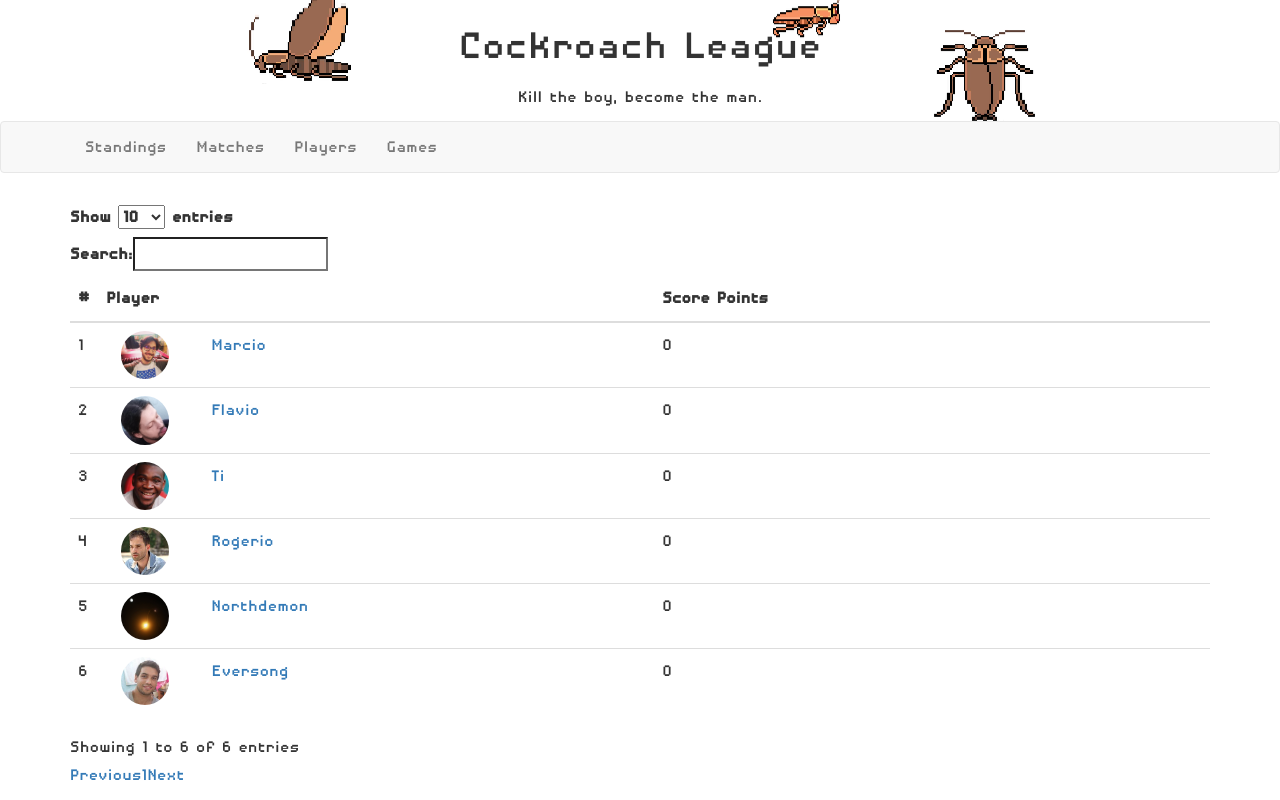
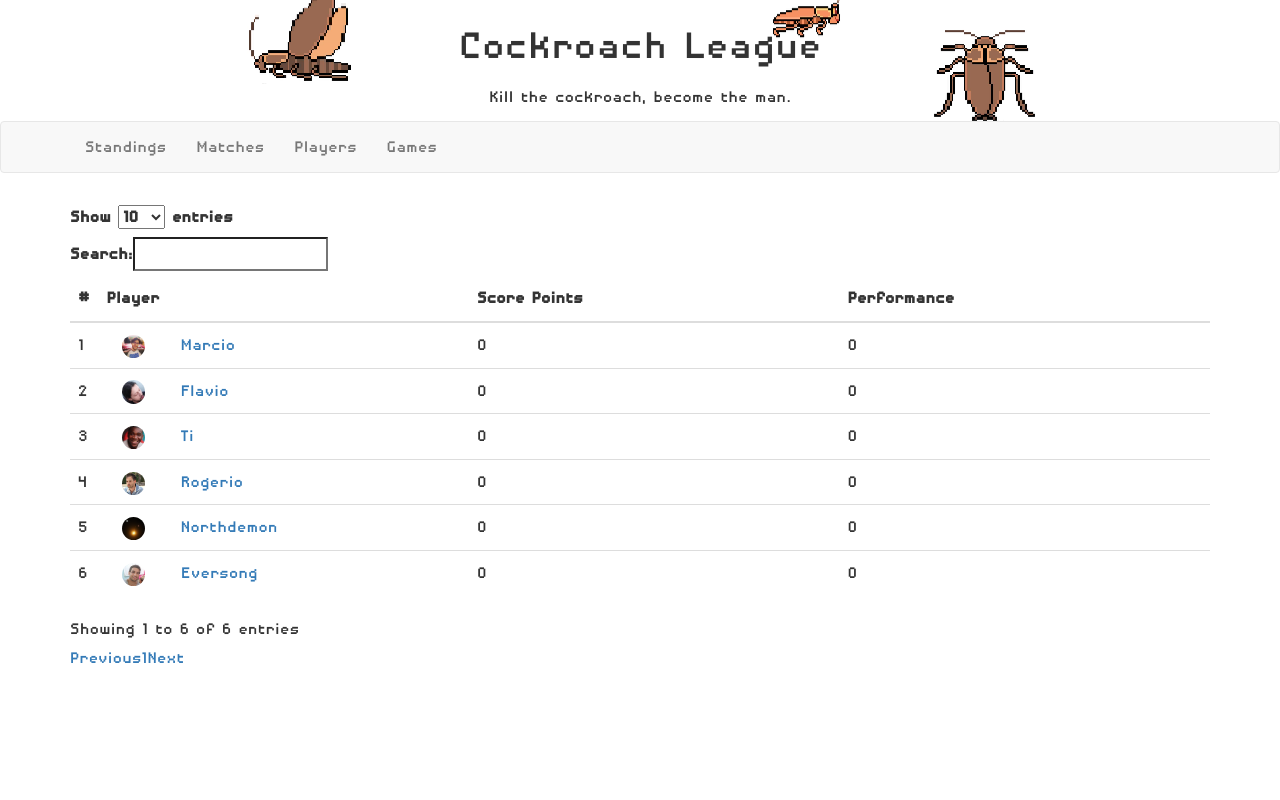
Before and after one commit to danielbicho/cockroach, a Django app: a page that uses templates/base_generic.html in a window 1280 px wide. Run offline with Django 3.2, Linux system fonts and the light colour scheme; data comes from the database, SQL or seed files in the repository; both versions use the stored data as it was after the commit; some libraries are stand-ins or nearby versions.

Commit message:
initial commit

```diff
--- a/rankings/controllers.py
+++ b/rankings/controllers.py
@@ -75,17 +75,32 @@
 
 class ScoresController:
 
+    def get_player_performance_by_game(self, player, game_name):
+        possible_points = 0
+        scored_points = 0
+        game_match_results = GameMatchResult.objects.filter(result_player=player,
+                                                            result_match_id__match_game__game_name=game_name)
+
+        for match_result in game_match_results:
+            table_points = TablePoints.objects.filter(table_standing="1").first()
+            game = match_result.result_match_id.match_game
+            possible_points += table_points.table_score * game.game_complexity
+            # it is assuming that the result_points were generated by generate_score_points
+            scored_points += match_result.result_points
+
+        return scored_points / possible_points if scored_points != 0 else 0
+
     def get_player_performance(self, player):
         possible_points = 0
-        made_points = 0
+        scored_points = 0
         game_match_results = GameMatchResult.objects.filter(result_player=player)
         for match_result in game_match_results:
             table_points = TablePoints.objects.filter(table_standing="1").first()
             game = match_result.result_match_id.match_game
             possible_points += table_points.table_score * game.game_complexity
             # it is assuming that the result_points were generated by generate_score_points
-            made_points += match_result.result_points
-        return made_points / possible_points
+            scored_points += match_result.result_points
+        return scored_points / possible_points
 
     def generate_score_points(self):
         game_match_results = GameMatchResult.objects.all()
@@ -109,8 +124,8 @@
             game_match_results = GameMatchResult.objects.filter(result_player=player)
             for match in game_match_results:
                 score += match.result_points
+
             players_score.append(score)
-
             players_performance.append(self.get_player_performance(player))
 
         sorted_indexes = np.argsort(players_score)[::-1]
@@ -128,6 +143,7 @@
 
     def generate_game_standings(self, game_name):
         standings = []
+        players_performance = []
         players = Player.objects.all()
         players_score = []
 
@@ -137,7 +153,9 @@
                                                                 result_player=player)
             for match in game_match_results:
                 score += match.result_points
+
             players_score.append(score)
+            players_performance.append(self.get_player_performance_by_game(player, game_name))
 
         sorted_indexes = np.argsort(players_score)[::-1]
 
@@ -146,6 +164,7 @@
             classification.player = players[int(sorted_indexes[i])]
             classification.standing_position = i + 1
             classification.score_points = round(players_score[int(sorted_indexes[i])], 2)
+            classification.performance_points = round(players_performance[int(sorted_indexes[i])], 2)
             standings.append(classification)
 
         return standings
--- a/rankings/views.py
+++ b/rankings/views.py
@@ -2,7 +2,6 @@
 
 from .controllers import ScoresController, PopulateController
 from .models import GameMatch, GameMatchResult, Player, Game
-
 
 
 def split_list_columns(l, num_column):
@@ -18,8 +17,7 @@
             row = [e]
             elem_count = 1
 
-    if elem_count != 1:
-        l_rows.append(row)
+    l_rows.append(row)
 
     return l_rows
 
@@ -63,7 +61,7 @@
     classifications = score_controller.generate_game_standings(game_name)
 
     context = {
-         'classifications': classifications,
+        'classifications': classifications,
     }
 
     return render(request, 'classification_by_game.html', context=context)
@@ -148,6 +146,7 @@
 
     return render(request, 'games.html', context=context)
 
+
 def game(request, game_name):
     """
     View function for display Game detail.
--- a/templates/base_generic.html
+++ b/templates/base_generic.html
@@ -20,7 +20,7 @@
             <h1 style="font-size: 48px">Cockroach League</h1>
         </div>
         <div class="row text-center">
-            <p>Kill the boy, become the man.</p>
+            <p>Kill the cockroach, become the man.</p>
         </div>
     </div>
 
--- a/templates/classification.html
+++ b/templates/classification.html
@@ -64,7 +64,7 @@
             "class": "index",
             targets: 0
         } ],
-        order: [[ 1, 'asc' ]],
+        order: [[ 3, 'dsc' ]],
         fixedColumns: true
     } );
 
--- a/templates/classification_by_game.html
+++ b/templates/classification_by_game.html
@@ -17,6 +17,7 @@
                 <th style="width: 1%">#</th>
                 <th style="width: 20%">Player</th>
                 <th style="width: 20%">Score Points</th>
+                <th style="width: 20%">Performance</th>
             </tr>
             </thead>
             <tbody>
@@ -34,6 +35,7 @@
                     </div>
                 </td>
                 <td>{{ entry.score_points }}</td>
+                <td>{{ entry.performance_points }}</td>
             </tr>
             {% endfor %}
             </tbody>
--- a/templates/game.html
+++ b/templates/game.html
@@ -17,6 +17,9 @@
                 <div class="row">
                     Playing Time: {{ game.game_time }}
                 </div>
+                <div class="row">
+                    <a href="{% url 'game_standings' game.game_name %}">Standing By Game</a>
+                </div>
             </div>
         </div>
     </div>
--- a/templates/games.html
+++ b/templates/games.html
@@ -20,6 +20,9 @@
                     <div class="row">
                         Playing Time: {{ game.game_time }}
                     </div>
+                    <div class="row">
+                        <a href="{% url 'game_standings' game.game_name %}">Standing By Game</a>
+                    </div>
                 </div>
             </div>
         {% endfor %}
--- a/templates/matches.html
+++ b/templates/matches.html
@@ -34,7 +34,9 @@
 
     <script>
         $(document).ready(function() {
-            $('#matches').DataTable();
+            $('#matches').DataTable({
+                order: [[ 2, 'dsc' ]],
+            });
         });
     </script>
 
--- a/templates/player.html
+++ b/templates/player.html
@@ -55,7 +55,9 @@
 
     <script>
         $(document).ready(function() {
-            $('#matches').DataTable();
+            $('#matches').DataTable({
+                order: [[ 2, 'dsc' ]]
+            });
         });
     </script>
 
--- a/templates/players.html
+++ b/templates/players.html
@@ -12,7 +12,7 @@
                 </div>
                 <div class="col-md-6">
                     <div class="row">
-                        {{ player.player_nickname }}
+                        <a href="{% url 'player' player.player_nickname  %}">{{ player.player_nickname }}</a>
                     </div>
                     <div class="row">
                         Bio: {{ player.player_bio }}
```
Also changed, not shown: db.sqlite3.
